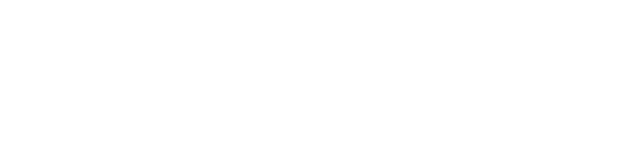
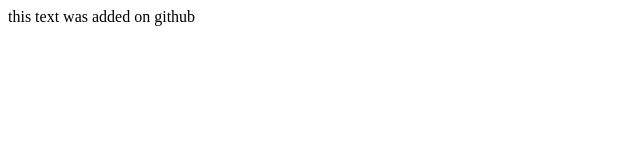
Before and after one commit to cbettis/feb_22, a plain HTML site: page index.html in a window 1280 px wide. Shown: the whole page, without its empty margins (0-640 px from the left). Drawn offline with Linux system fonts and the light colour scheme.

Commit message:
adding text to the body

```diff
--- a/index.html
+++ b/index.html
@@ -4,5 +4,7 @@
     <meta name="viewport" content="width=device-width, initial-scale=1.0" />
     <title>new project for class</title>
   </head>
-  <body></body>
+  <body>
+    this text was added on github
+</body>
 </html>
```
